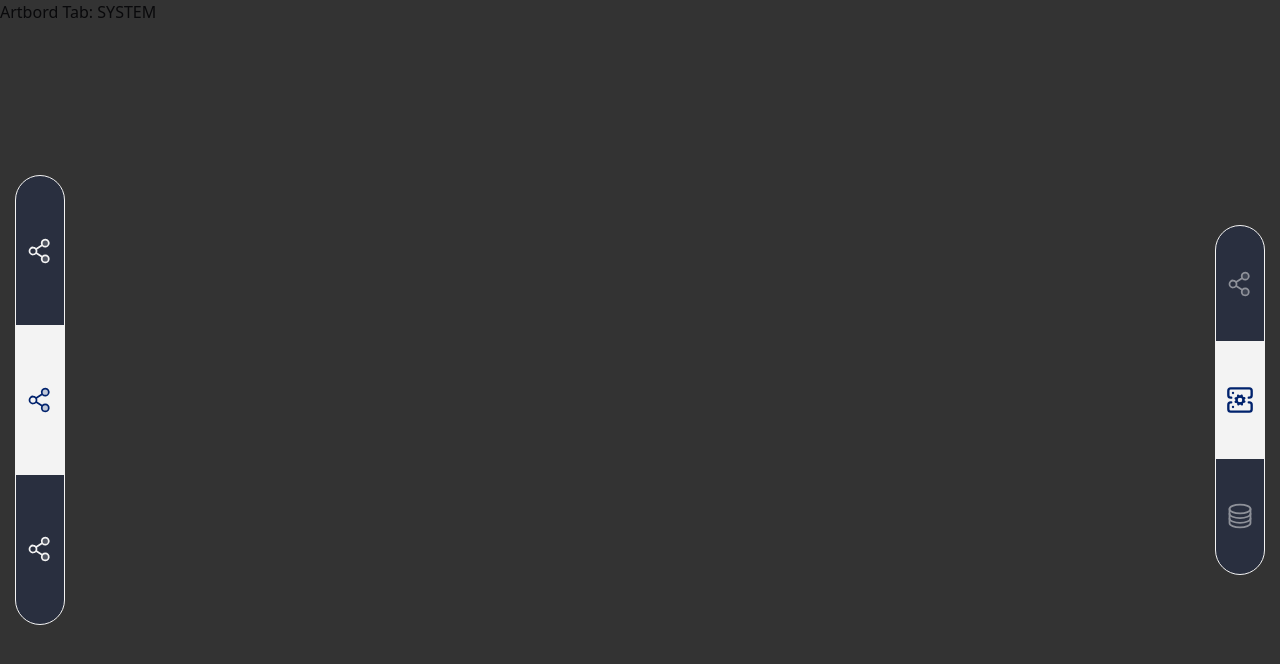
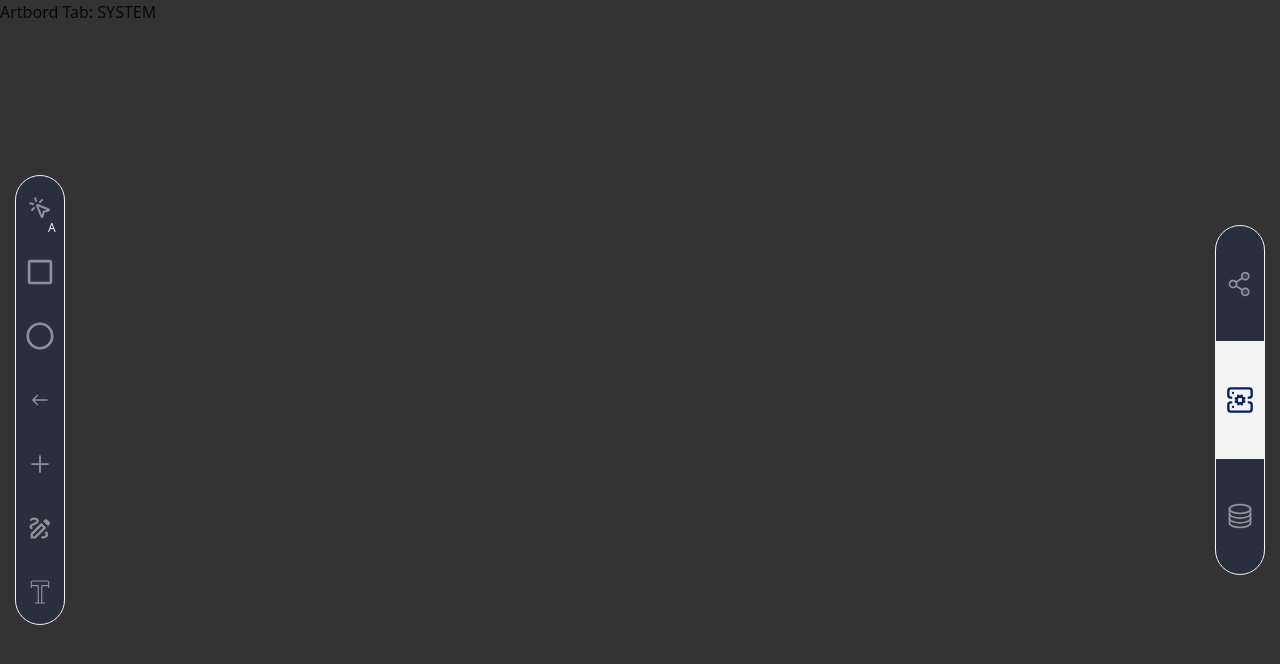
Before and after one commit to anonto42/canvas, a Next.js app: page /workspace in a window 1280 px wide. Shown: the top 664 px of the page. Built offline with nearby package versions, Linux system fonts and the light colour scheme.

Commit message:
need work to optimize this

```diff
--- /dev/null
+++ b/components/BarButton/ToolsButton.tsx
@@ -0,0 +1,7 @@
+import React from 'react'
+
+export default function ToolsButton() {
+  return (
+    <div>ToolsButton</div>
+  )
+}
--- a/components/Bars/Left.tsx
+++ b/components/Bars/Left.tsx
@@ -1,49 +1,91 @@
 "use client";
-import { increment } from '@/redux/slices/counterSlice';
-import React, { useState } from 'react'
+import React from 'react'
+import BarButton from '../BarButton/BarButton';
+import { CanvasType, setTabToAPI } from '@/redux/slices/canvasSlice';
+import { useSelector } from 'react-redux';
 import { PiShareNetworkDuotone } from 'react-icons/pi';
-import { useDispatch } from 'react-redux';
+import { LuMousePointerClick } from 'react-icons/lu';
+import { FaRegCircle, FaRegSquare } from 'react-icons/fa';
+import { IoIosArrowRoundBack } from 'react-icons/io';
+import { IoAddOutline } from 'react-icons/io5';
+import { MdOutlineDraw } from 'react-icons/md';
+import { CiText } from 'react-icons/ci';
 
 export default function LeftBar() {
 
-  const [select, setSelect] = useState<"API Design" | "System Design" | "Database Design">('Database Design');
+  const artbordTab = useSelector( (state: any) => state.canvasTab.type);
 
-  const dispatch = useDispatch();
 
   return (
     <div className='absolute h-full w-auto flex justify-center items-center'>
 
-      <div className='h-[450px] w-[50px] ml-[15px] rounded-full border-1 border-[#f3f3f3] bg-[#00226d33] overflow-hidden grid grid-rows-3 items-center'>
+      <div className='h-[450px] w-[50px] ml-[15px] rounded-full border-1 border-[#f3f3f3] bg-[#00226d33] overflow-hidden grid grid-rows-7 items-center'>
 
-        <div
-          className={
-              select === "API Design" ? 'bg-[#f3f3f3] text-[#00226d] w-full h-full flex items-center justify-center' : 'text-[#f3f3f3] w-full h-full flex items-center justify-center'}
-            title='API Design'
-            onClick={() => {
-              setSelect("API Design");
-              dispatch( increment() )
-            }}
-          >
-            <PiShareNetworkDuotone size={28} />
+        <div className='h-full w-full justify-center items-center relative flex'>
+          <BarButton
+            Icon={LuMousePointerClick}
+            IconSize={24}
+            Title="Selection Tool"
+            SetState={setTabToAPI}
+            StateValue={artbordTab}
+            ButtonValue={CanvasType.API}
+          />
+          <span className='text-[#f3f3f3] text-xs absolute top-11 left-8'>A</span>
         </div>
 
-        <div
-          className={
-              select === "Database Design" ? 'bg-[#f3f3f3] text-[#00226d] w-full h-full flex items-center justify-center' : 'text-[#f3f3f3] w-full h-full flex items-center justify-center'}
-            title='API Design'
-            onClick={() => setSelect("Database Design")}
-          >
-            <PiShareNetworkDuotone size={28} />
-        </div>
+        <BarButton
+          Icon={FaRegSquare}
+          IconSize={28}
+          Title="Rectangle Tool"
+          SetState={setTabToAPI}
+          StateValue={artbordTab}
+          ButtonValue={CanvasType.API}
+        />
 
-        <div
-          className={
-              select === "System Design" ? 'bg-[#f3f3f3] text-[#00226d] w-full h-full flex items-center justify-center' : 'text-[#f3f3f3] w-full h-full flex items-center justify-center'}
-            title='API Design'
-            onClick={() => setSelect("System Design")}
-          >
-            <PiShareNetworkDuotone size={28} />
-        </div>
+        <BarButton
+          Icon={FaRegCircle}
+          IconSize={28}
+          Title="Ellipse Tool"
+          SetState={setTabToAPI}
+          StateValue={artbordTab}
+          ButtonValue={CanvasType.API}
+        />
+
+        <BarButton
+          Icon={IoIosArrowRoundBack}
+          IconSize={28}
+          Title="Arrow Tool"
+          SetState={setTabToAPI}
+          StateValue={artbordTab}
+          ButtonValue={CanvasType.API}
+        />
+
+        <BarButton
+          Icon={IoAddOutline}
+          IconSize={28}
+          Title="Line Tool"
+          SetState={setTabToAPI}
+          StateValue={artbordTab}
+          ButtonValue={CanvasType.API}
+        />
+
+        <BarButton
+          Icon={MdOutlineDraw}
+          IconSize={28}
+          Title="Draw Tool"
+          SetState={setTabToAPI}
+          StateValue={artbordTab}
+          ButtonValue={CanvasType.API}
+        />
+
+        <BarButton
+          Icon={CiText}
+          IconSize={28}
+          Title="Text Tool"
+          SetState={setTabToAPI}
+          StateValue={artbordTab}
+          ButtonValue={CanvasType.API}
+        />
 
       </div>
 
```
